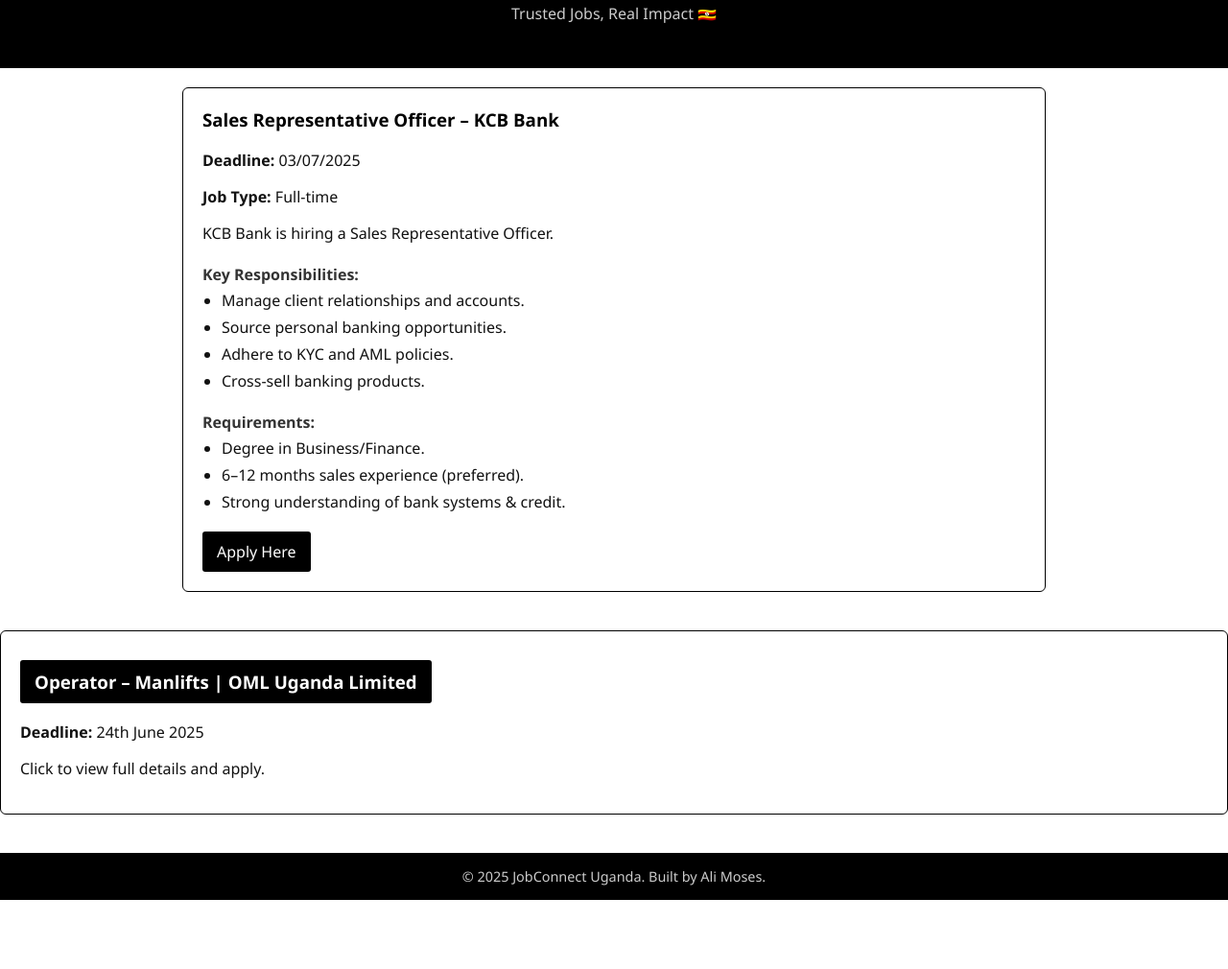
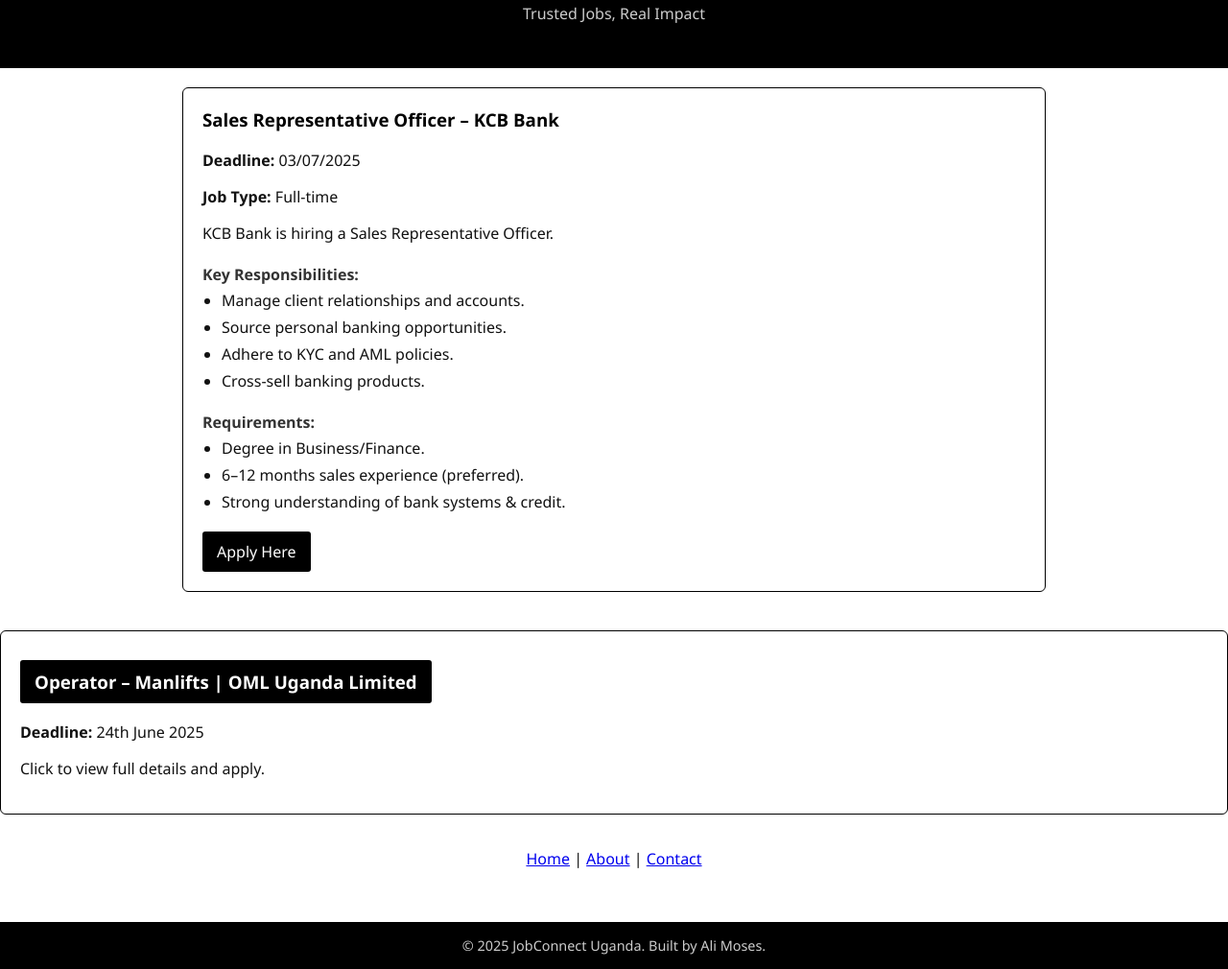
Before and after one commit to moses797/Jobconnect, a plain HTML site: page index.html in a window 1280 px wide. Shown: the part 117-1127 px from the top of the page at 96% size. Before the commit the page ends 1055 px from the top, so only its background shows below. Drawn offline with Linux system fonts and the light colour scheme.

Commit message:
Add files via upload

```diff
--- a/index.html
+++ b/index.html
@@ -100,7 +100,7 @@
   <header>
     <img src="logo.png" alt="JobConnect Logo" />
     <h1>JobConnect Uganda</h1>
-    <p>Trusted Jobs, Real Impact 🇺🇬</p>
+    <p>Trusted Jobs, Real Impact </p>
   </header>
 
   <div class="content">
@@ -136,6 +136,11 @@
   <p><strong>Deadline:</strong> 24th June 2025</p>
   <p>Click to view full details and apply.</p>
 </div>
+<nav style="text-align: center; padding: 15px;">
+  <a href="index.html">Home</a> |
+  <a href="about.html">About</a> |
+  <a href="contact.html">Contact</a>
+</nav>
 
   <footer>
     © 2025 JobConnect Uganda. Built by Ali Moses.
```
